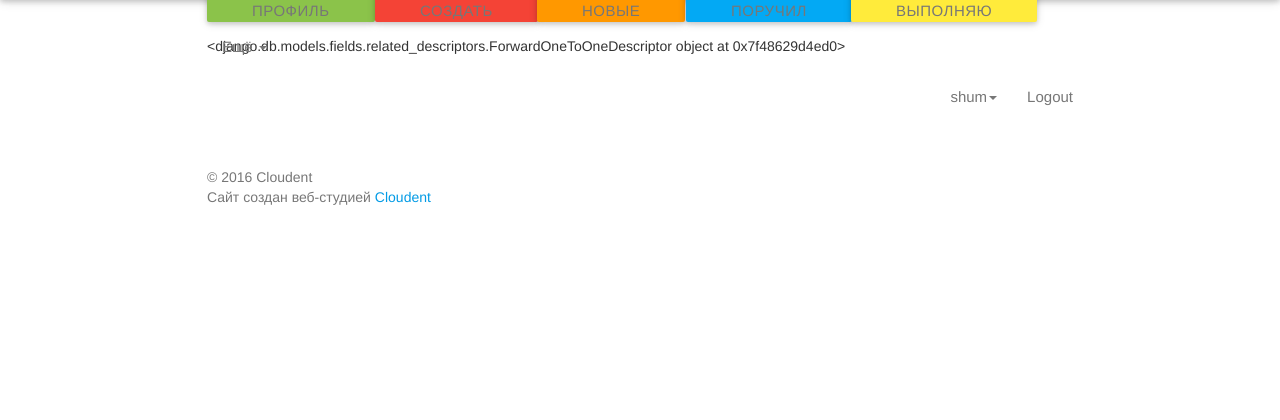
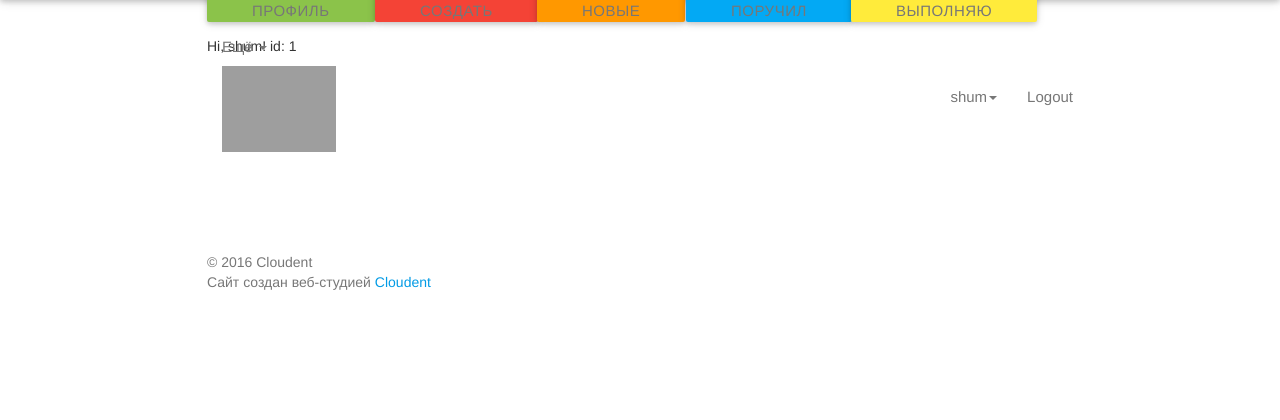
Before and after one commit to pyshum/cd, a Django app: page /profile/ in a window 1280 px wide. Shown: the part 64-484 px from the top of the page. Run offline with Django 3.2, Linux system fonts and the light colour scheme; a user stored in the database is signed in; data comes from the database, SQL or seed files in the repository; both versions use the stored data as it was after the commit; parts of the project's set-up code (start-up, migrations or seed data) failed here and were passed over; some libraries are stand-ins or nearby versions; grey boxes are pictures that could not be loaded.

Commit message:
Profile picture added

```diff
--- a/basecloud/forms.py
+++ b/basecloud/forms.py
@@ -30,7 +30,7 @@
 class CreateOrderForm(forms.ModelForm):
 	class Meta:
 		model = CustomersOrder
-		fields = ('title', 'user', 'rate', 'image')
+		fields = ('title', 'rate', 'image')
 
 
 class UserForm(forms.ModelForm):
--- a/basecloud/models.py
+++ b/basecloud/models.py
@@ -1,6 +1,8 @@
 # -*- coding:utf-8 -*-
 from django.db import models
 from django.contrib.auth.models import User
+from django.db.models.signals import post_save
+from django.dispatch import receiver
 
 # Create your models here.
 
@@ -41,10 +43,22 @@
 	width_field = models.IntegerField(default=0)
 
 class CustomersProfile(models.Model):
-	user = models.OneToOneField(SignUp)
+	user = models.OneToOneField(User, on_delete=models.CASCADE)
 
 	website = models.URLField(blank=True)
 	picture = models.ImageField(upload_to='profile_images', blank=True)
 
 	def __unicode__(self):
-		return self.user
+		return unicode(self.user)
+
+
+
+@receiver(post_save, sender=User)
+def create_user_profile(sender, instance, created, **kwargs):
+	if created:
+		CustomersProfile.objects.create(user=instance)
+
+
+# @receiver(post_save, sender=User)
+# def save_user_profile(sender, instance, **kwargs):
+# 	CustomersProfile.user.save()
--- a/basecloud/views.py
+++ b/basecloud/views.py
@@ -18,12 +18,13 @@
 
 def clients_profile(request):
 	if request.user.is_authenticated():
-		title = CustomersProfile.user #'You are logged in as %s' %(request.user)
+		instance = get_object_or_404(CustomersProfile.objects, user_id=request.user.id) #'You are logged in as %s' %(request.user)
         # pro_photo = CustomersProfile.
 		# instance = SignUp.objects
-        #photo =  '/static/img/All_OSs.jpg'
+        # photo =  user.picture
         context = {
-        	"title": title,
+        	"photo": instance.picture,
+            "profile_id": request.user.id,
         	# "photo": pro_photo,
         }
 
--- a/templates/navbar.html
+++ b/templates/navbar.html
@@ -53,7 +53,7 @@
 
               <li><a href="{% url 'auth_logout' %}">Logout</a></li>
             {% else %}
-              <li><a href="{% url 'register' %}">Register</a></li>
+              <li><a href="{% url 'registration_register' %}">Register</a></li>
             {% endif %}
           </ul>
 
--- a/templates/profile_client.html
+++ b/templates/profile_client.html
@@ -5,9 +5,13 @@
 
 
 {% block content %}
-<p>{{ title }}</p>
+<p>Hi, {{ user }}! id: {{ profile_id }}</p>
 <div class='col-sm-2'>
-	<img src='{{ photo.image.url }}' class='img-responsive' />
+{% if photo %}
+	<img src='{{ photo.url }}' class='img-responsive' />
+{% else %}
+	<img src='/media/profile_images/blank-profile-picture-973460_960_720.png' class='img-responsive' />
+{% endif %}
 </div>
 
 {% endblock %}
```
Also changed, not shown: basecloud/migrations/0006_auto_20170314_0646.py (deleted), basecloud/migrations/0007_auto_20170314_0659.py (deleted), basecloud/migrations/0008_auto_20170314_0702.py (deleted), basecloud/migrations/0009_auto_20170314_0705.py (deleted), db.sqlite3, 4 other files.
